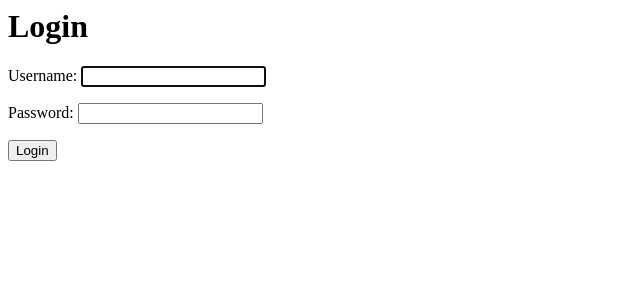
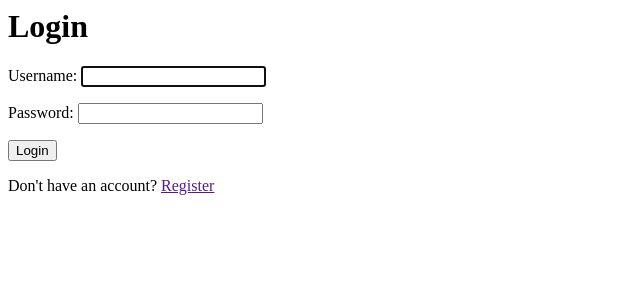
Before and after one commit to ooooo5h/youtube_django_todolist_20220223, a Django app: page /login/ in a window 1280 px wide. Shown: the top 300 px of the page, without its empty margins (0-640 px from the left). Run offline with Django 4.2, Linux system fonts and the light colour scheme.

Commit message:
아이디가 있는지 물어보는 태그 추가

```diff
--- a/base/templates/base/login.html
+++ b/base/templates/base/login.html
@@ -5,3 +5,5 @@
     {{form.as_p}}
     <input type="submit" value="Login">
 </form>
+
+<p>Don't have an account? <a href="">Register</a></p>
```
Also changed, not shown: db.sqlite3.
